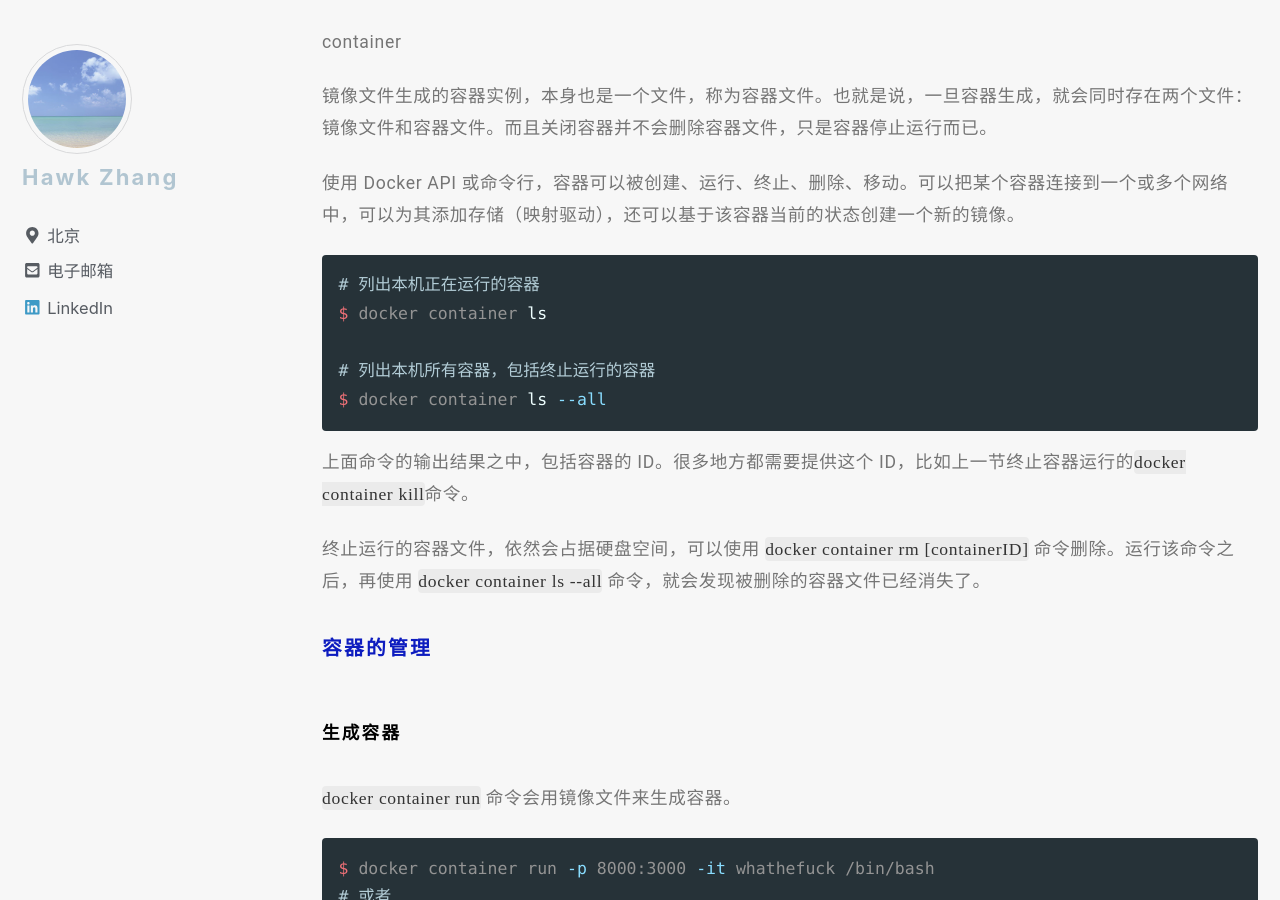
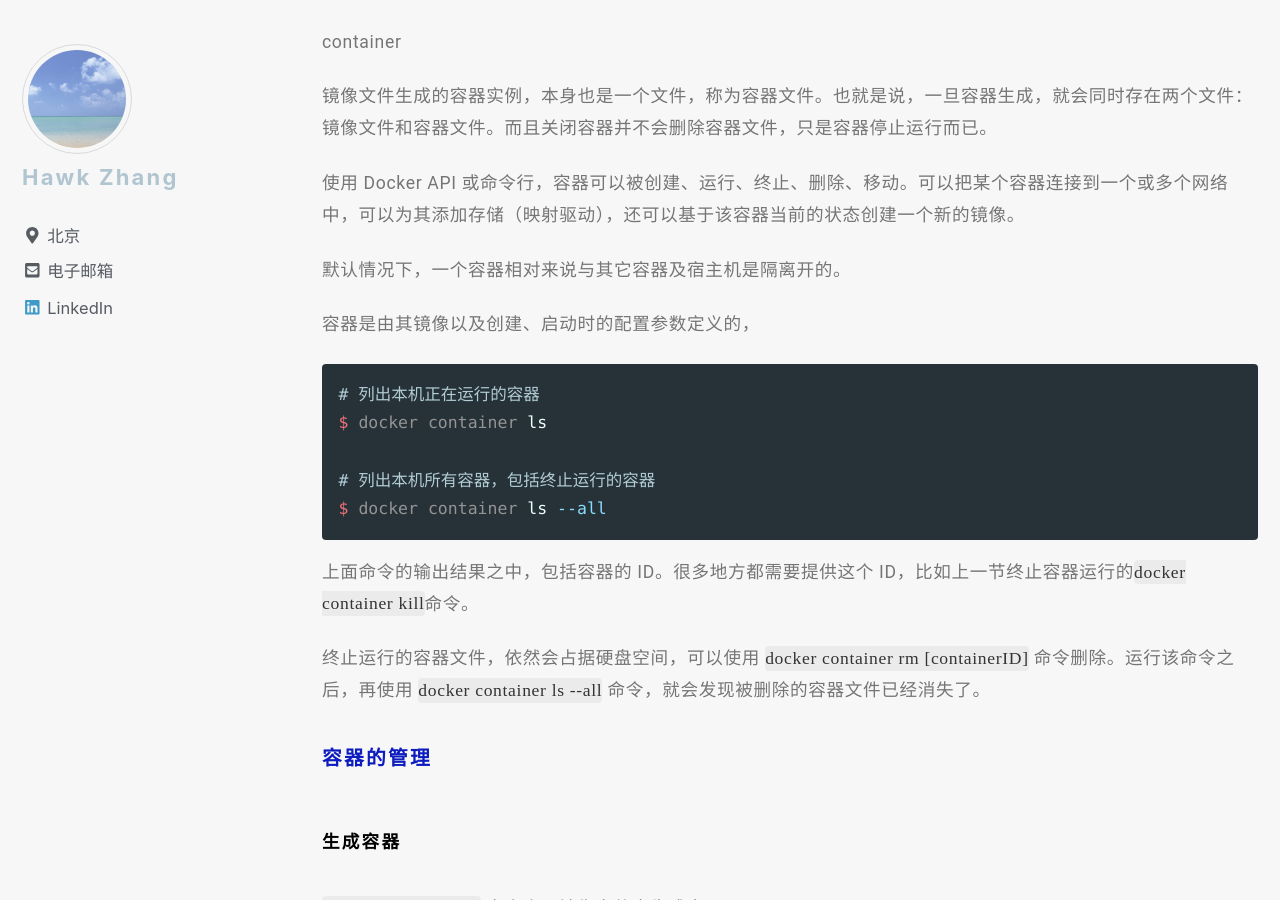
Before and after one commit to narru888/linotes_note, a Jekyll site: the page built from _posts/docker/2018-02-01-docker.basic.md, in a window 1280 px wide and 900 px high, scrolled down 19084 px. Built offline with Jekyll 4.4.1, drawn with Linux system fonts in a browser that asks for light colours; nearby versions of some CDN libraries; a script that is not in the unit is left out.

Commit message:
update on 2018-10-02 21:00:02 CST

````diff
--- a/_posts/docker/2018-02-01-docker.basic.md
+++ b/_posts/docker/2018-02-01-docker.basic.md
@@ -647,6 +647,9 @@ container
 
 使用 Docker API 或命令行，容器可以被创建、运行、终止、删除、移动。可以把某个容器连接到一个或多个网络中，可以为其添加存储（映射驱动），还可以基于该容器当前的状态创建一个新的镜像。
 
+默认情况下，一个容器相对来说与其它容器及宿主机是隔离开的。
+
+容器是由其镜像以及创建、启动时的配置参数定义的，
 
 
 ```bash
````
